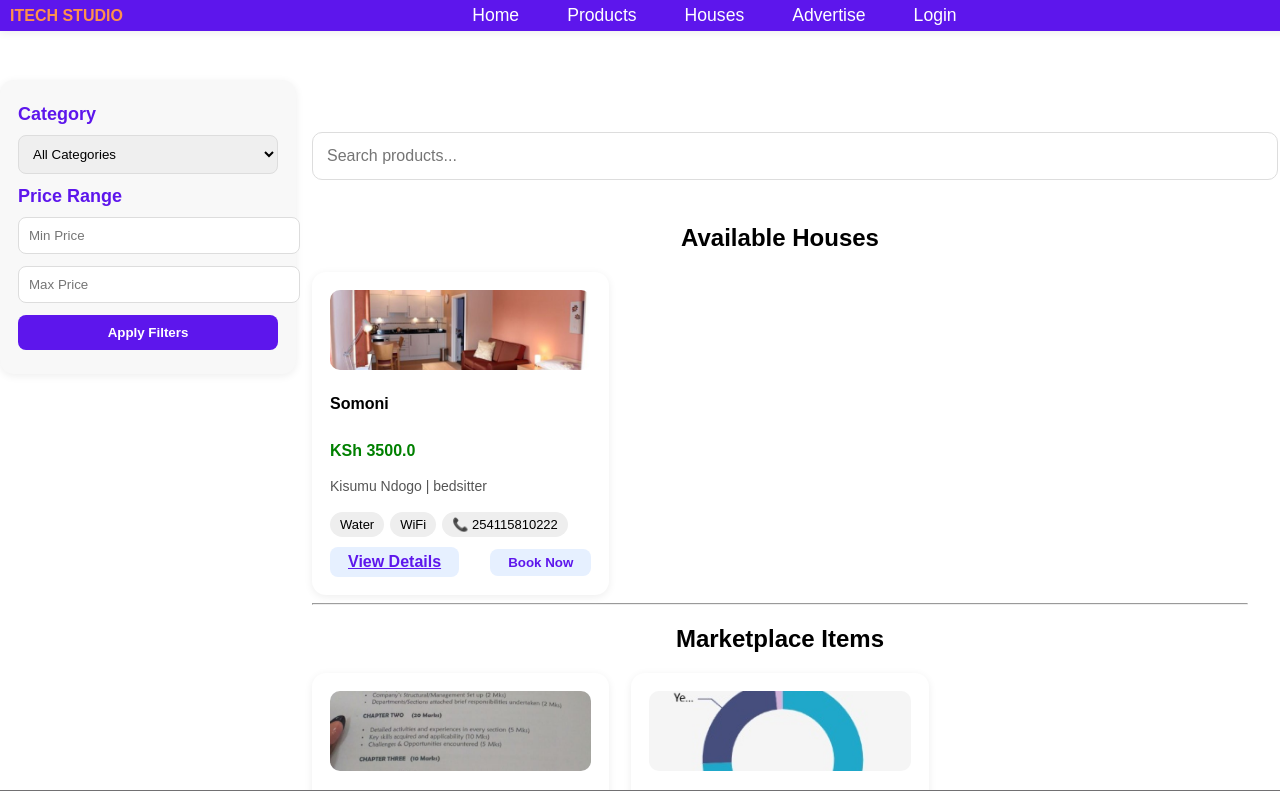
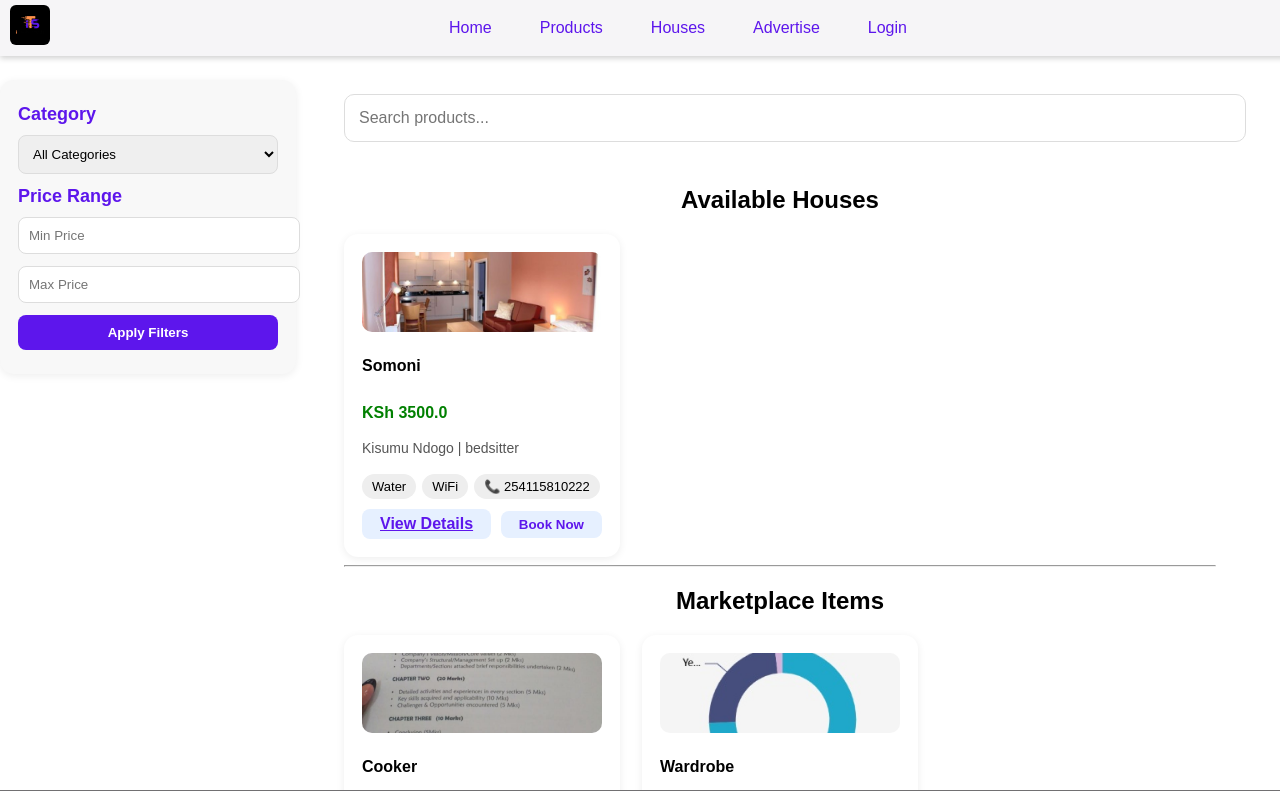
Before and after one commit to Mukungiisaac/Sakeja, a Flask app: page /student/dashboard in a window 1280 px wide. Shown: the top 791 px of the page. Run offline with Flask 3, Linux system fonts and the light colour scheme; data comes from the database, SQL or seed files in the repository; both versions use the stored data as it was after the commit.

Commit message:
Modified navbar

```diff
--- a/static/css/style.css
+++ b/static/css/style.css
@@ -9,16 +9,39 @@
 .navbar {
   background-color: #f6f5f7;
   color: #fff;
-  padding: 2rem;
   display: flex;
   justify-content: space-between;
+   position: fixed;
+  top: 0;
+  left: 0;
+  width: 100%;
+  z-index: 99;
+  align-items: center;
+  padding: 5px 10px;
   box-shadow: 0 2px 6px rgba(0,0,0,0.2);
 }
+.nav-logout .btn {
+  background-color: #5D16EC;
+  color: #fff;
+  border: none;
+  border-radius: 6px;
+  padding: 8px 4px;
+  font-size: 1rem;
+  cursor: pointer;
 
-.navbar a {
-  color: #fff;
+}
+
+.nav-links a {
+  color: #5D16EC;
   margin-left: 1rem;
   text-decoration: none;
+  font-size: 1rem;
+  font-weight: 500;
+  z-index: 100;
+}
+.nav-links {
+  display: flex;
+  gap: 2rem;
 }
 
 .logo {
@@ -26,9 +49,14 @@
   font-size: 1.5rem;
   color: #FF914C;
 }
+.logo img {
+  height: 40px;     /* Adjust size */
+  width: auto;      /* Keeps aspect ratio */
+  object-fit: contain;
+}
 
 main {
-  padding: 2rem;
+  padding: 4rem;
 }
 
 form input, form select, form button {
@@ -124,7 +152,7 @@
 }
 
 .alert {
-  background-color: #FF914C;
+  background-color: #ea2020;
   color: #fff;
   padding: 10px 20px;
   border-radius: 5px;
@@ -692,7 +720,7 @@
 
 /* NAVIGATION BAR */
 
-.navbar {
+/* .navbar {
   position: fixed;
   top: 0;
   left: 0;
@@ -707,28 +735,18 @@
 }
 
 /* Add padding to body or main to prevent content hiding behind navbar */
-body {
+/* body {
   padding-top: 70px; /* Adjust based on navbar height */
-}
+/* } */
 /* ...existing code... */
 
-.logo {
+/* .logo {
   font-weight: bold;
   font-size: 1rem;
   color: #FF914C;
 }
 
-.nav-links {
-  display: flex;
-  gap: 2rem;
-}
 
-.nav-links a {
-  color: #fff;
-  text-decoration: none;
-  font-size: 1.1rem;
-  font-weight: 500;
-}
 
 .nav-logout form {
   margin: 0 80px;
@@ -742,7 +760,7 @@
   padding: 8px 18px;
   font-size: 1rem;
   cursor: pointer;
-}
+}  */
 /* ...existing code... */
 input, select, textarea {
   border: 1px solid #ccc;
--- a/templates/admin_dashboard.html
+++ b/templates/admin_dashboard.html
@@ -143,7 +143,8 @@
                  style="background-color: orange; text-decoration: none; color: black; padding: 5px;">Revoke</a>
             </td>
             <td>
-                <form method="POST" action="{{ url_for('delete_user', user_id=seller.id) }}">
+                <form method="POST" action="{{ url_for('delete_user', user_id=seller.id) }}"
+                onclick="return confirm('Are you sure you want to delete this seller?');">
                     <button style="background-color: red;" class="delete">Delete</button>
                 </form>
 
--- a/templates/student_dashboard.html
+++ b/templates/student_dashboard.html
@@ -2,7 +2,10 @@
 {% block content %}
 <!-- ...existing code... -->
 <nav class="navbar">
-  <div class="logo">ITECH STUDIO</div>
+  <div class="logo">
+  <img src="{{ url_for('static', filename='images/logo.png') }}" alt="iTech Logo">
+</div>
+
 
   <div class="nav-links">
     <a href="{{ url_for('home') }}">Home</a>
```
Also changed, not shown: instance/sakeja.db, static/images/logo.png (added).
